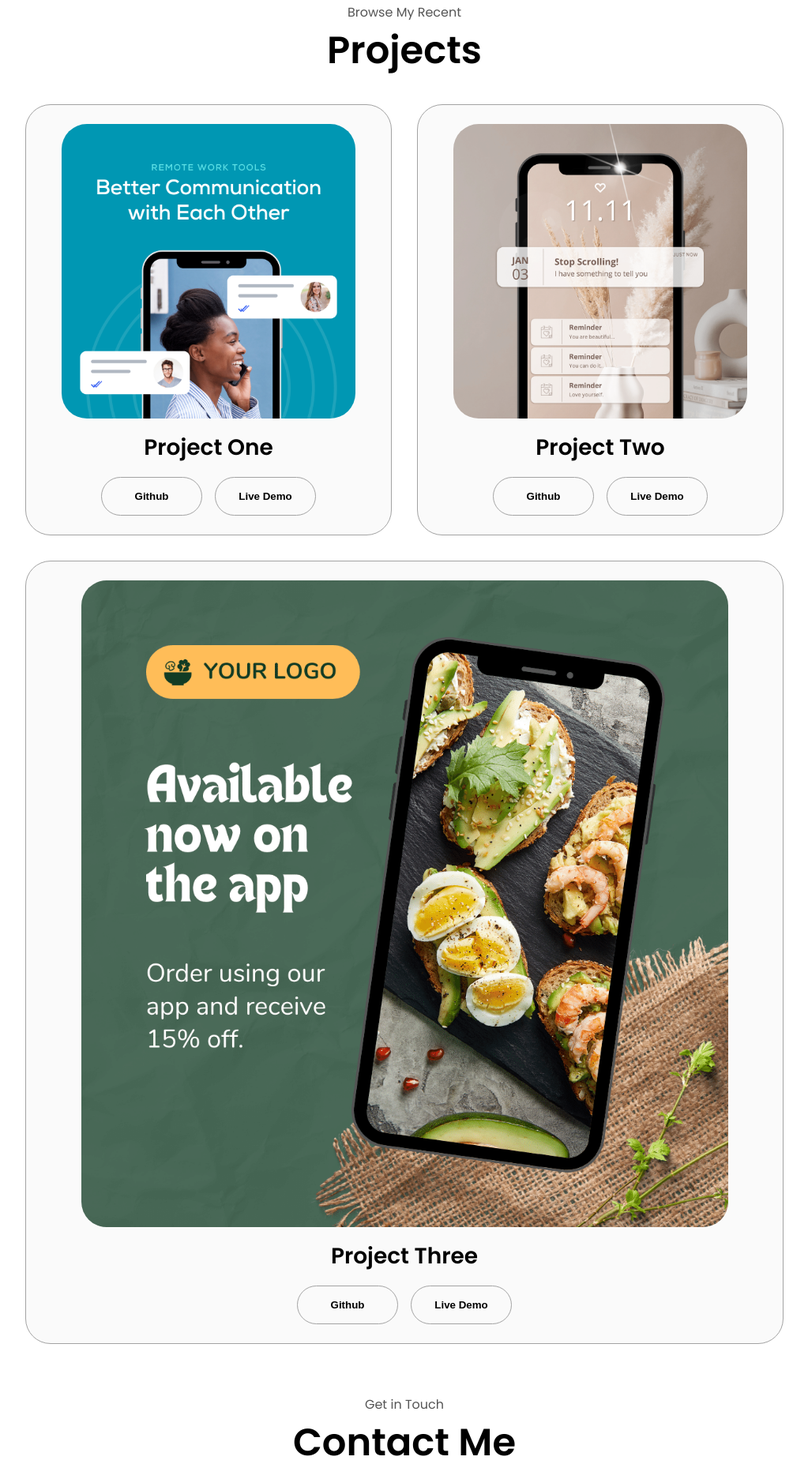
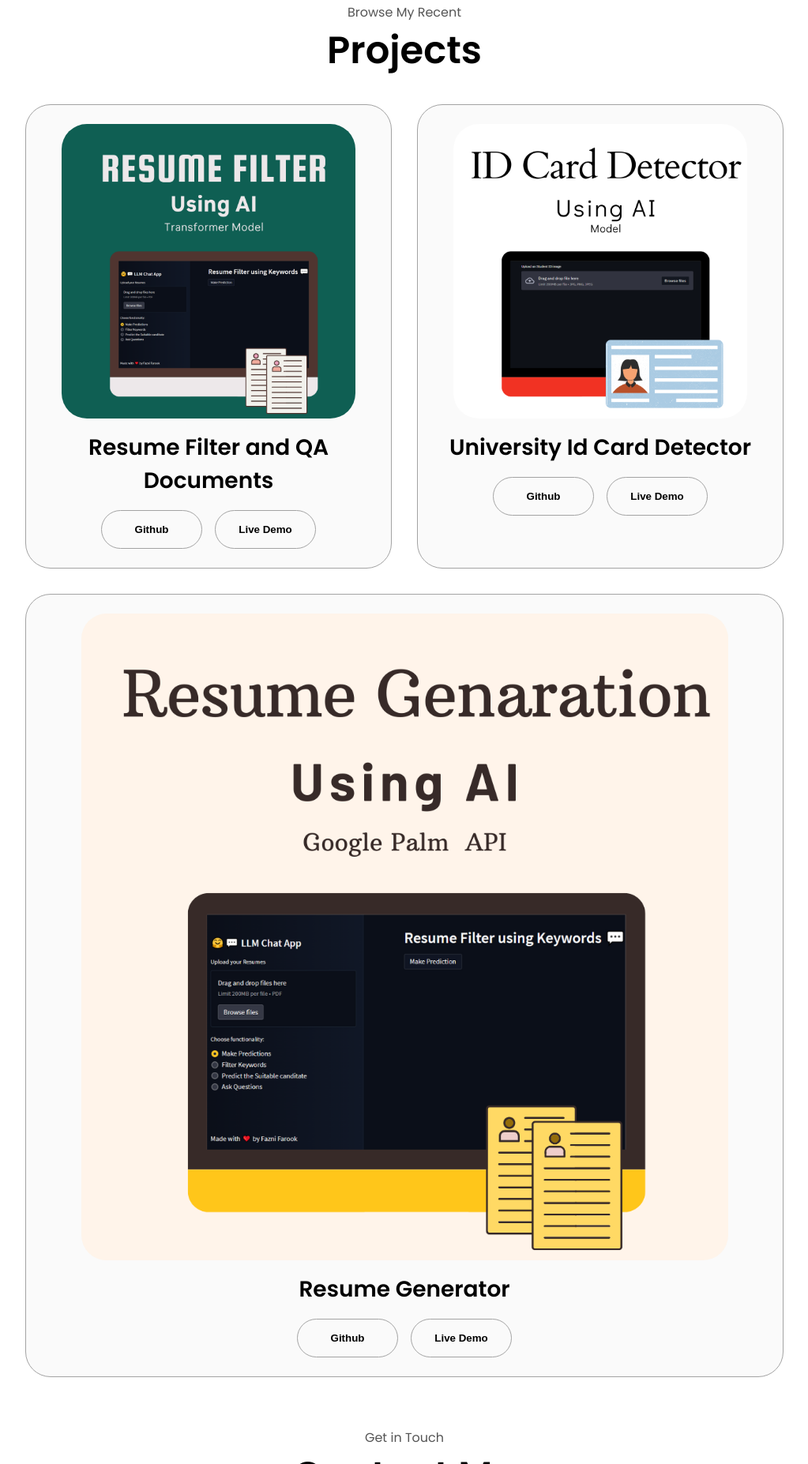
Before and after one commit to farookfazni/My-Portfolio, a plain HTML site: page index.html in a window 1280 px wide. Shown: the part 2461-4315 px from the top of the page at 79% size, without its empty margins (128-1151 px from the left). Drawn offline with Linux system fonts and the light colour scheme.

Commit message:
added project details

```diff
--- a/index.html
+++ b/index.html
@@ -326,22 +326,23 @@
           <div class="details-container color-container">
             <div class="article-container">
               <img
-                src="./assets/project-1.png"
+                src="./assets/Resume Filter2.png"
                 alt="Project 1"
                 class="project-img"
               />
             </div>
-            <h2 class="experience-sub-title project-title">Project One</h2>
+            <h2 class="experience-sub-title project-title">
+              Resume Filter and QA Documents</h2>
             <div class="btn-container">
               <button
                 class="btn btn-color-2 project-btn"
-                onclick="location.href='https://github.com/'"
+                onclick="location.href='https://github.com/farookfazni/Resume_filter'"
               >
                 Github
               </button>
               <button
                 class="btn btn-color-2 project-btn"
-                onclick="location.href='https://github.com/'"
+                onclick="location.href='https://fazni-resume-filter-plus-qa-documents.hf.space/'"
               >
                 Live Demo
               </button>
@@ -350,22 +351,22 @@
           <div class="details-container color-container">
             <div class="article-container">
               <img
-                src="./assets/project-2.png"
+                src="./assets/ID Card Detector.png"
                 alt="Project 2"
                 class="project-img"
               />
             </div>
-            <h2 class="experience-sub-title project-title">Project Two</h2>
+            <h2 class="experience-sub-title project-title">University Id Card Detector</h2>
             <div class="btn-container">
               <button
                 class="btn btn-color-2 project-btn"
-                onclick="location.href='https://github.com/'"
+                onclick="location.href='https://github.com/farookfazni/University_Id_Card_Detector'"
               >
                 Github
               </button>
               <button
                 class="btn btn-color-2 project-btn"
-                onclick="location.href='https://github.com/'"
+                onclick="location.href='#'"
               >
                 Live Demo
               </button>
@@ -374,12 +375,12 @@
           <div class="details-container color-container">
             <div class="article-container">
               <img
-                src="./assets/project-3.png"
+                src="./assets/Resume Generator.png"
                 alt="Project 3"
                 class="project-img"
               />
             </div>
-            <h2 class="experience-sub-title project-title">Project Three</h2>
+            <h2 class="experience-sub-title project-title">Resume Generator</h2>
             <div class="btn-container">
               <button
                 class="btn btn-color-2 project-btn"
```
Also changed, not shown: assets/ID Card Detector.png (added), assets/Resume Filter.png (added), assets/Resume Filter1.png (added), assets/Resume Filter2.png (added), assets/Resume Generator.png (added), assets/Resume_Filter_image.PNG, assets/id-card-detect.png (added).
